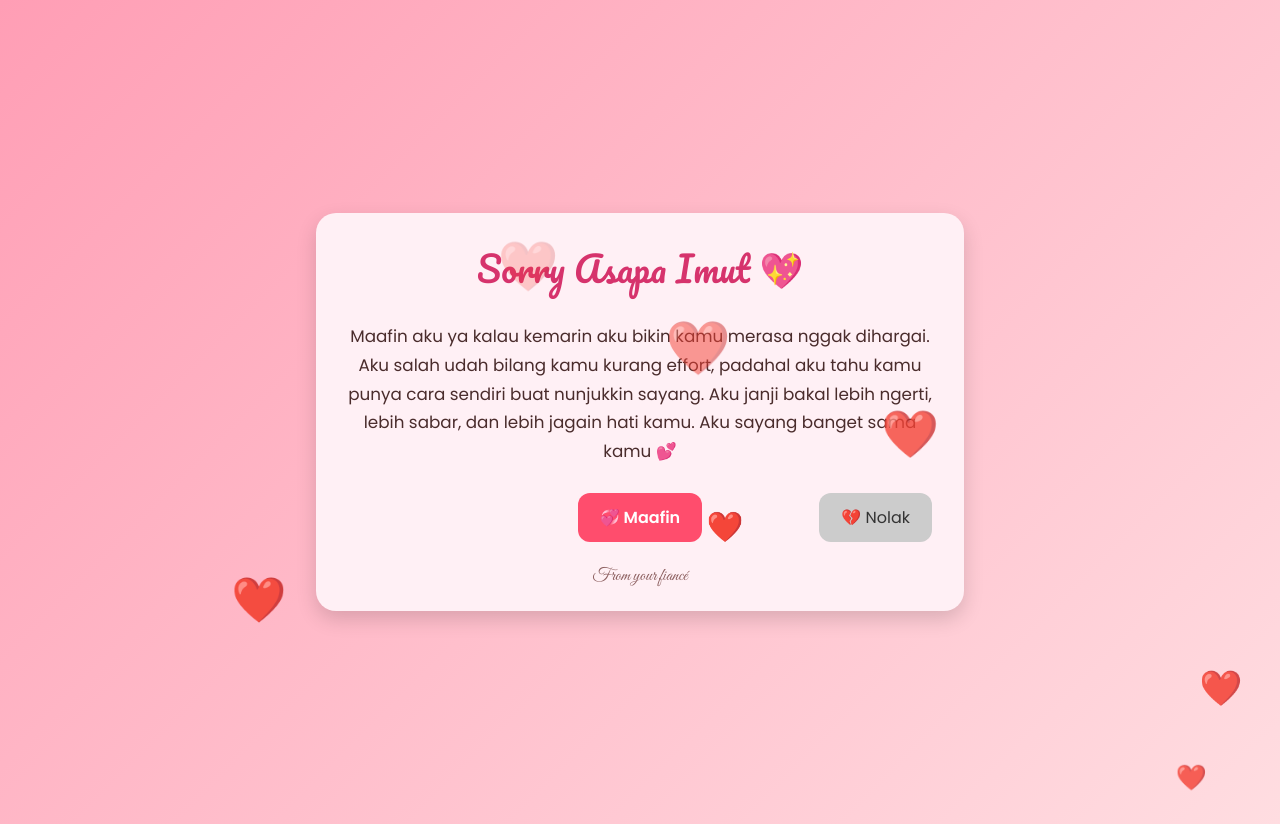
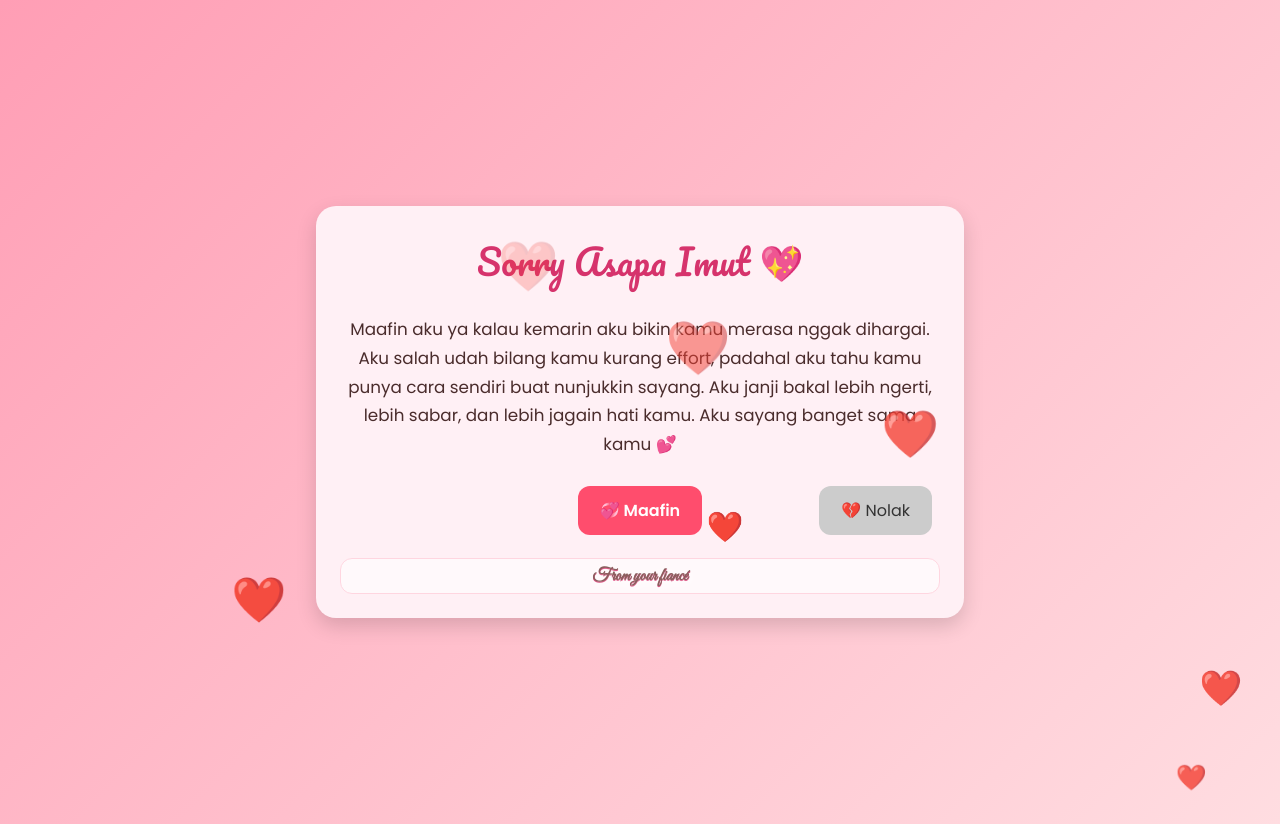
Before and after one commit to Luthfi45120/Surat-Untuk-Asapa-Imut, a plain HTML site: page index.html in a window 1280 px wide. Drawn offline with Linux system fonts and the light colour scheme.

Commit message:
index.html

```diff
--- a/index.html
+++ b/index.html
@@ -173,3 +173,13 @@
   </script>
 </body>
 </html>
+<style>
+    .signature {
+        text-shadow: 0 2px 8px #fff, 0 1px 0 #d6336c;
+        background: rgba(255,255,255,0.6);
+        padding: 6px 18px;
+        border-radius: 12px;
+        font-weight: 600;
+        border: 1px solid #ffd6e0;
+    }
+</style>
```
